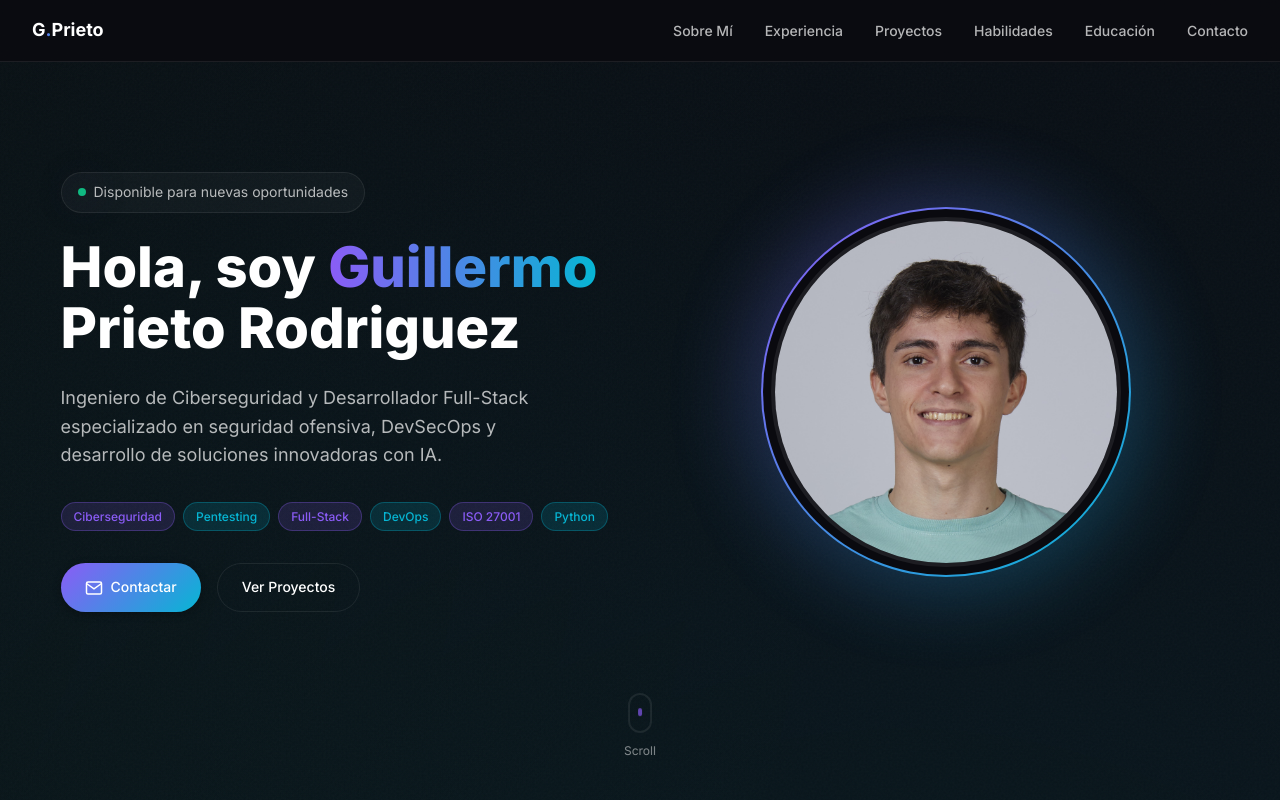
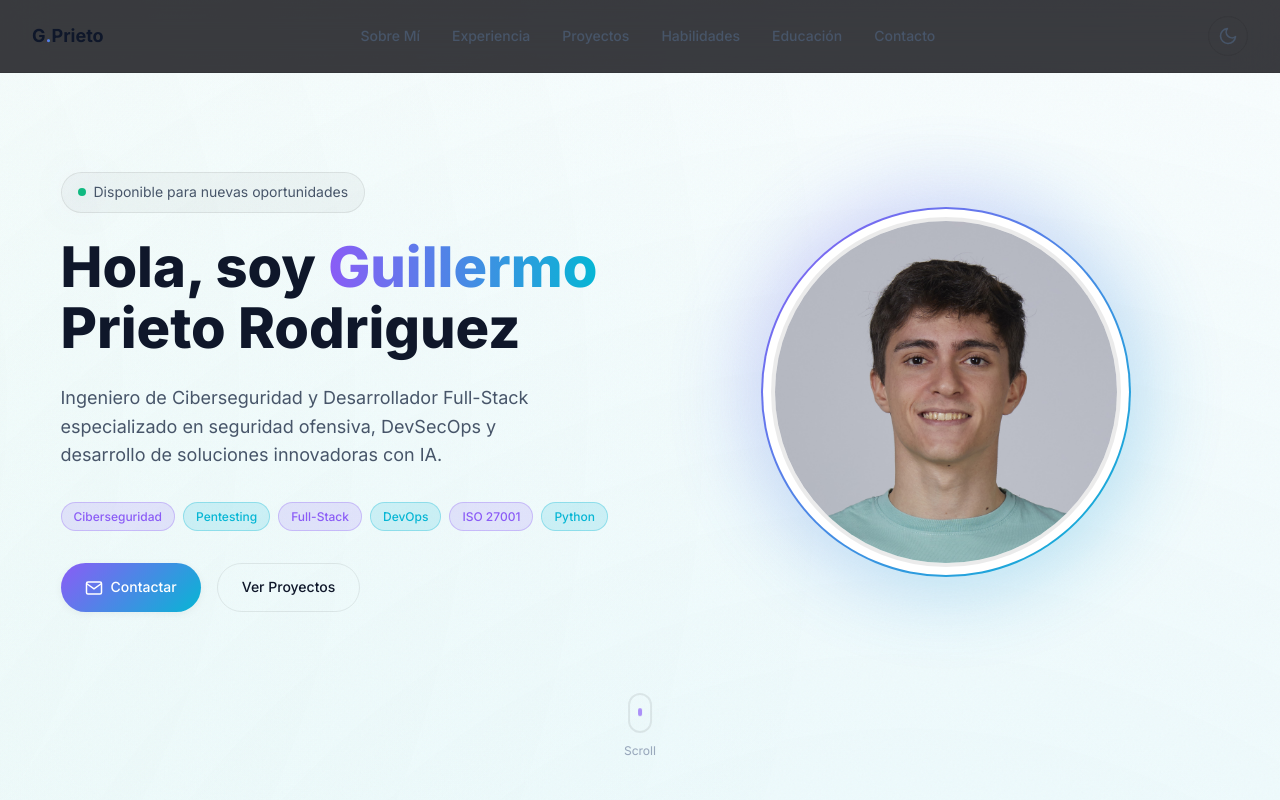
Before and after one commit to Dankar44/CV-Daniel-Karimi, a React (Vite) app: page / in a window 1280 px wide. Shown: the top 800 px of the page. Built offline with nearby package versions, Linux system fonts and the light colour scheme.

Commit message:
Add Light/Dark mode toggle with persistence

```diff
--- a/src/App.jsx
+++ b/src/App.jsx
@@ -1,3 +1,4 @@
+import { useState, useEffect } from 'react'
 import Hero from './components/Hero'
 import About from './components/About'
 import Experience from './components/Experience'
@@ -10,6 +11,21 @@ import Navbar from './components/Navbar'
 import Footer from './components/Footer'
 
 function App() {
+    const [theme, setTheme] = useState(() => {
+        const saved = localStorage.getItem('theme')
+        if (saved) return saved
+        return window.matchMedia('(prefers-color-scheme: light)').matches ? 'light' : 'dark'
+    })
+
+    useEffect(() => {
+        document.documentElement.setAttribute('data-theme', theme)
+        localStorage.setItem('theme', theme)
+    }, [theme])
+
+    const toggleTheme = () => {
+        setTheme(prev => prev === 'dark' ? 'light' : 'dark')
+    }
+
     return (
         <>
             {/* Background Effects */}
@@ -17,7 +33,7 @@ function App() {
             <div className="noise-overlay"></div>
 
             {/* Navigation */}
-            <Navbar />
+            <Navbar theme={theme} toggleTheme={toggleTheme} />
 
             {/* Main Content */}
             <main>
--- a/src/components/Navbar.jsx
+++ b/src/components/Navbar.jsx
@@ -1,6 +1,6 @@
 import { useState, useEffect } from 'react'
 
-function Navbar() {
+function Navbar({ theme, toggleTheme }) {
     const [scrolled, setScrolled] = useState(false)
 
     useEffect(() => {
@@ -27,6 +27,30 @@ function Navbar() {
                     <li><a href="#contacto">Contacto</a></li>
                 </ul>
 
+                <button
+                    className="theme-toggle"
+                    onClick={toggleTheme}
+                    aria-label={theme === 'dark' ? 'Activar modo claro' : 'Activar modo oscuro'}
+                >
+                    {theme === 'dark' ? (
+                        <svg width="20" height="20" viewBox="0 0 24 24" fill="none" stroke="currentColor" strokeWidth="2" strokeLinecap="round" strokeLinejoin="round">
+                            <circle cx="12" cy="12" r="5"></circle>
+                            <line x1="12" y1="1" x2="12" y2="3"></line>
+                            <line x1="12" y1="21" x2="12" y2="23"></line>
+                            <line x1="4.22" y1="4.22" x2="5.64" y2="5.64"></line>
+                            <line x1="18.36" y1="18.36" x2="19.78" y2="19.78"></line>
+                            <line x1="1" y1="12" x2="3" y2="12"></line>
+                            <line x1="21" y1="12" x2="23" y2="12"></line>
+                            <line x1="4.22" y1="19.78" x2="5.64" y2="18.36"></line>
+                            <line x1="18.36" y1="5.64" x2="19.78" y2="4.22"></line>
+                        </svg>
+                    ) : (
+                        <svg width="20" height="20" viewBox="0 0 24 24" fill="none" stroke="currentColor" strokeWidth="2" strokeLinecap="round" strokeLinejoin="round">
+                            <path d="M21 12.79A9 9 0 1 1 11.21 3 7 7 0 0 0 21 12.79z"></path>
+                        </svg>
+                    )}
+                </button>
+
                 <button className="mobile-menu-btn" aria-label="Menu">
                     <svg width="24" height="24" viewBox="0 0 24 24" fill="none" stroke="currentColor" strokeWidth="2">
                         <line x1="3" y1="6" x2="21" y2="6"></line>
--- a/src/index.css
+++ b/src/index.css
@@ -88,6 +88,29 @@
   /* Container */
   --container-max: 1400px;
   --section-padding: var(--space-24);
+}
+
+[data-theme='light'] {
+  /* Colors - Light Theme */
+  --bg-primary: #ffffff;
+  --bg-secondary: #f8fafc;
+  --bg-tertiary: #f1f5f9;
+  --surface: rgba(0, 0, 0, 0.03);
+  --surface-hover: rgba(0, 0, 0, 0.06);
+  --border: rgba(0, 0, 0, 0.08);
+  --border-hover: rgba(0, 0, 0, 0.15);
+
+  /* Text */
+  --text-primary: #0f172a;
+  --text-secondary: #475569;
+  --text-tertiary: #94a3b8;
+
+  /* Shadows - More diffuse for light mode */
+  --shadow-sm: 0 2px 8px rgba(0, 0, 0, 0.05);
+  --shadow-md: 0 4px 20px rgba(0, 0, 0, 0.08);
+  --shadow-lg: 0 8px 40px rgba(0, 0, 0, 0.12);
+  --glow-accent: 0 0 60px rgba(139, 92, 246, 0.15);
+  --glow-cyan: 0 0 40px rgba(6, 182, 212, 0.1);
 }
 
 html {
@@ -1413,3 +1436,24 @@ body {
   border-color: rgba(6, 182, 212, 0.3);
   color: var(--accent-2);
 }
+
+.theme-toggle {
+  background: transparent;
+  border: 1px solid var(--border);
+  color: var(--text-secondary);
+  width: 40px;
+  height: 40px;
+  border-radius: 50%;
+  display: flex;
+  align-items: center;
+  justify-content: center;
+  cursor: pointer;
+  transition: all var(--transition-fast);
+  margin-left: var(--space-4);
+}
+
+.theme-toggle:hover {
+  background: var(--surface-hover);
+  color: var(--text-primary);
+  border-color: var(--accent-1);
+}
```
